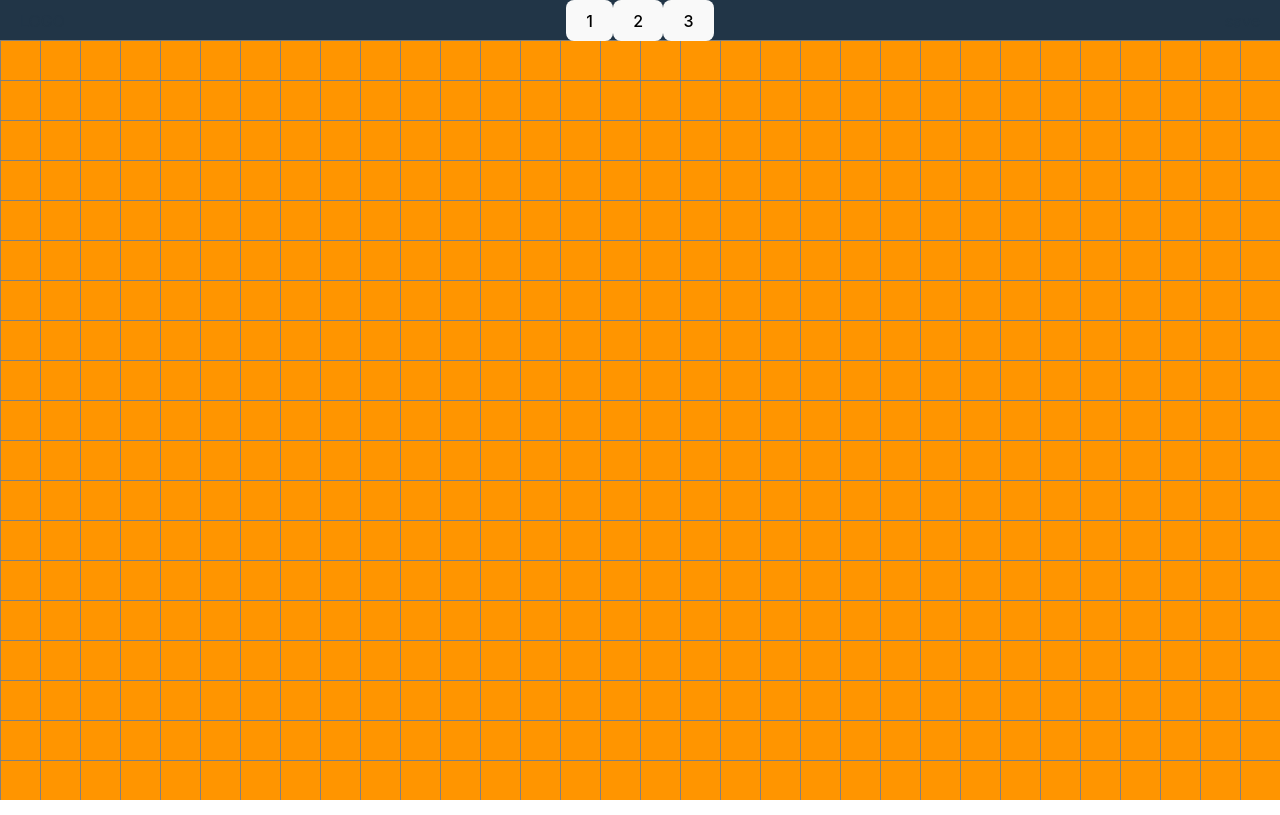
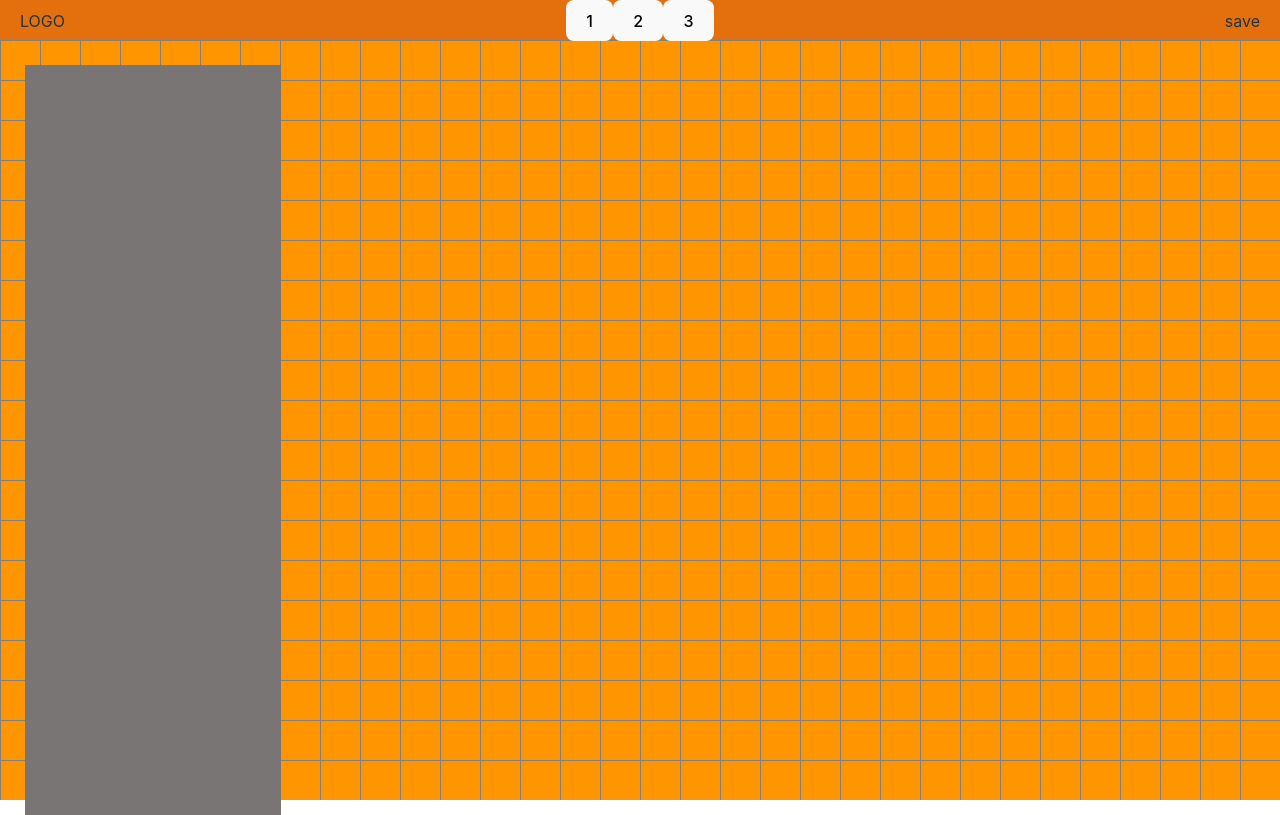
Before and after one commit to aandrepingu/FoCSTools, a React (Vite) app in the folder FoCSTools Site/: page / in a window 1280 px wide. Built offline with nearby package versions, Linux system fonts and the light colour scheme.

Commit message:
Basic Sidebar implementation
Sidebar test

```diff
--- a/FoCSTools Site/src/App.tsx
+++ b/FoCSTools Site/src/App.tsx
@@ -1,10 +1,16 @@
 import "./App.css";
 import Navbar from "./components/Navbar";
+import Sidebar from "./components/Sidebar";
 
 export default function App() {
   return (
-    <>
-      <Navbar />
-    </>
+    <div>
+      <div>
+        <Navbar />
+      </div>
+      <div>
+        <Sidebar />
+      </div>
+    </div>
   );
 }
--- a/FoCSTools Site/src/components/Navbar.css
+++ b/FoCSTools Site/src/components/Navbar.css
@@ -6,7 +6,7 @@
   min-width: 100%;
   height: 40px;
   align-items: center;
-  background-color: #213547;
+  background-color: #e3700c;
   grid-template-rows: 1fr;
   grid-template-columns: 1fr 1fr 1fr;
 }
--- /dev/null
+++ b/FoCSTools Site/src/components/Sidebar.css
@@ -0,0 +1,10 @@
+.sidebar {
+    position: absolute;
+    display: grid;
+    top: 65px;
+    left: 25px;
+    min-width: 20%;
+    height: 750px;
+    align-items: normal;
+    background-color: #797575;
+  }
--- /dev/null
+++ b/FoCSTools Site/src/components/Sidebar.tsx
@@ -0,0 +1,11 @@
+import "./Sidebar.css";
+
+export default function Sidebar() {
+    return (
+      <>
+        <div className="sidebar" style={{paddingLeft: "0px"}}>
+
+        </div>
+      </>
+    );
+  }
```
